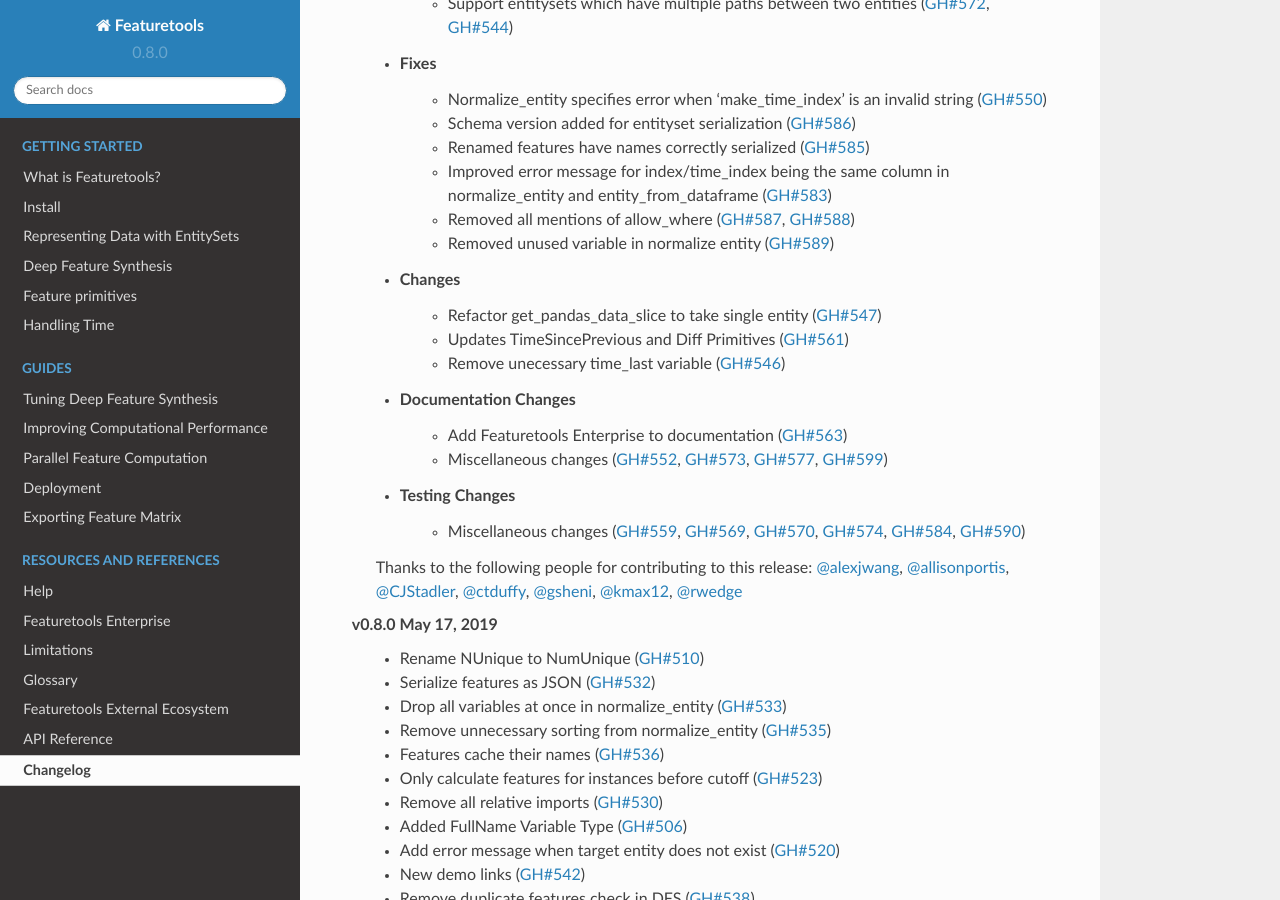
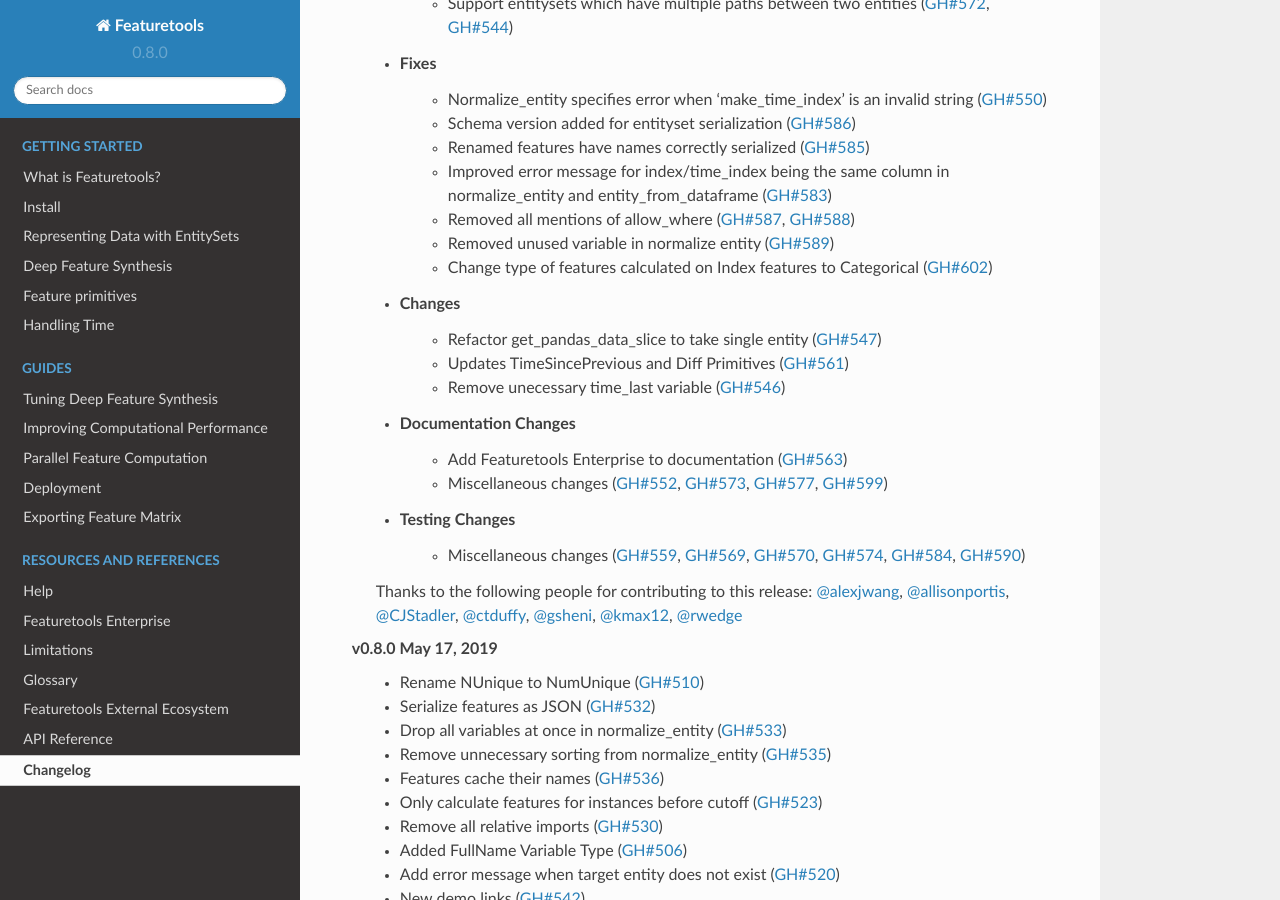
Before and after one commit to alteryx/featuretools, a Sphinx documentation site: the page built from docs/source/changelog.rst, in a window 1280 px wide and 900 px high, scrolled down 331 px. Built offline with Sphinx 7.4.7 and the Read the Docs theme 2.0.0, drawn with Linux system fonts in a browser that asks for light colours; pages that are not in the unit, such as notebooks, are missing from menus.

Commit message:
Update changelog

```diff
--- a/docs/source/changelog.rst
+++ b/docs/source/changelog.rst
@@ -16,6 +16,7 @@
         * Improved error message for index/time_index being the same column in normalize_entity and entity_from_dataframe (:pr:`583`)
         * Removed all mentions of allow_where (:pr:`587`, :pr:`588`)
         * Removed unused variable in normalize entity (:pr:`589`)
+        * Change type of features calculated on Index features to Categorical (:pr:`602`)
     * Changes
         * Refactor get_pandas_data_slice to take single entity (:pr:`547`)
         * Updates TimeSincePrevious and Diff Primitives (:pr:`561`)
```
